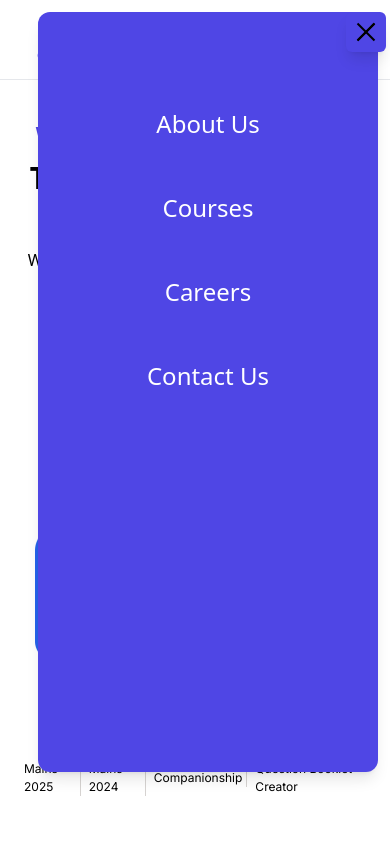
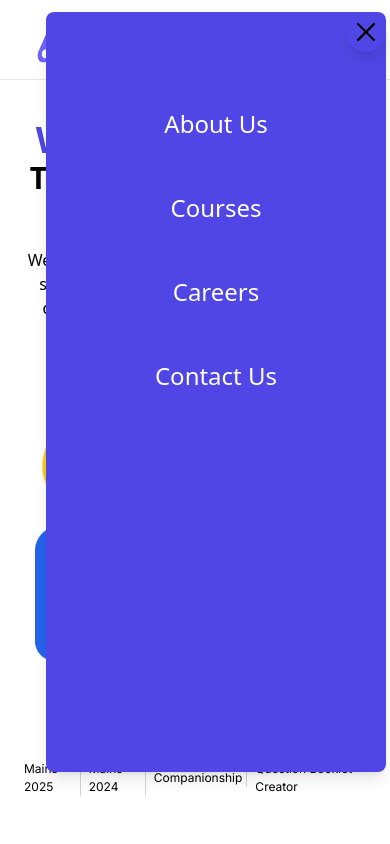
Before and after one commit to AjithCodeCraft/ATOM-WEBSITE-MAIN, a Next.js app: page / in a window 390 px wide. Both pictures are taken after a click on the element 366 px from the left and 32 px from the top of the page. Shown: the top 844 px of the page. Built offline with nearby package versions, Linux system fonts and the light colour scheme.

Commit message:
rounded hamburger

```diff
--- a/src/app/components/Header.js
+++ b/src/app/components/Header.js
@@ -43,7 +43,7 @@ export default function Header() {
 
           {/* Hamburger Menu Button */}
           <div
-            className={`tham tham-e-squeeze tham-w-6 rounded-md lg:hidden  h-10 w-10 flex items-center justify-center shadow-lg z-50 fixed top-3 right-1 ${isOpen ? "tham-active bg-indigo-600" : "bg-[#ffffff]"}`}
+            className={`tham tham-e-squeeze tham-w-6 rounded-full lg:hidden  h-10 w-10 flex items-center justify-center shadow-lg z-50 fixed top-3 right-1 ${isOpen ? "tham-active bg-indigo-600" : "bg-[#ffffff]"}`}
             onClick={toggleMenu}
           >
             <div className="tham-box">
@@ -61,7 +61,7 @@ export default function Header() {
               padding: isOpen ? "2rem" : 0,
             }}
             transition={{ duration: 0.4 }}
-            className={`fixed top-3 right-3 bg-indigo-600 z-40 rounded-xl shadow-lg ${
+            className={`fixed top-3 right-1 bg-indigo-600 z-40 rounded-lg shadow-lg ${
               isOpen ? "pointer-events-auto" : "pointer-events-none"
             }`}
             style={{
@@ -73,7 +73,7 @@ export default function Header() {
                 <li key={item}>
                   <a
                     href={`/${item.toLowerCase().replace(/ /g, "-")}`}
-                    className="text-2xl sm:text-sm font-light text-white hover:text-[#115b4c] transition-transform duration-400"
+                    className="text-2xl md:text-base sm:text-sm  font-light text-white hover:text-[#115b4c] transition-transform duration-400"
                     onClick={toggleMenu}
                   >
                     {item}
```
